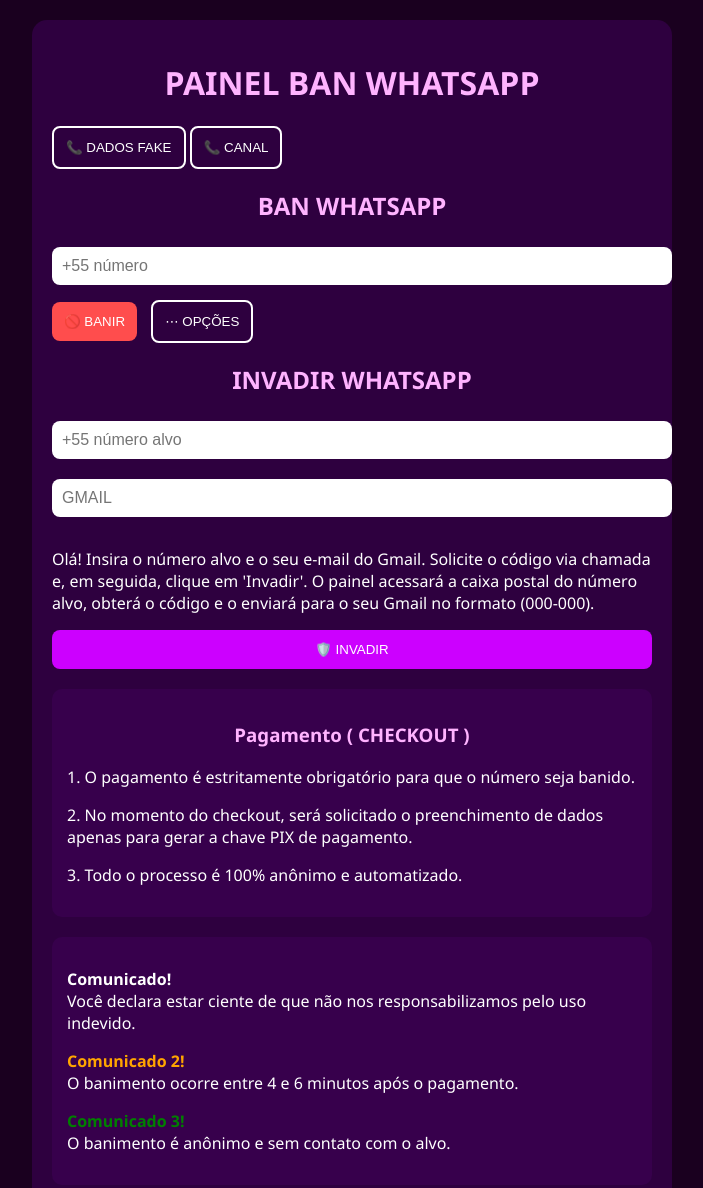
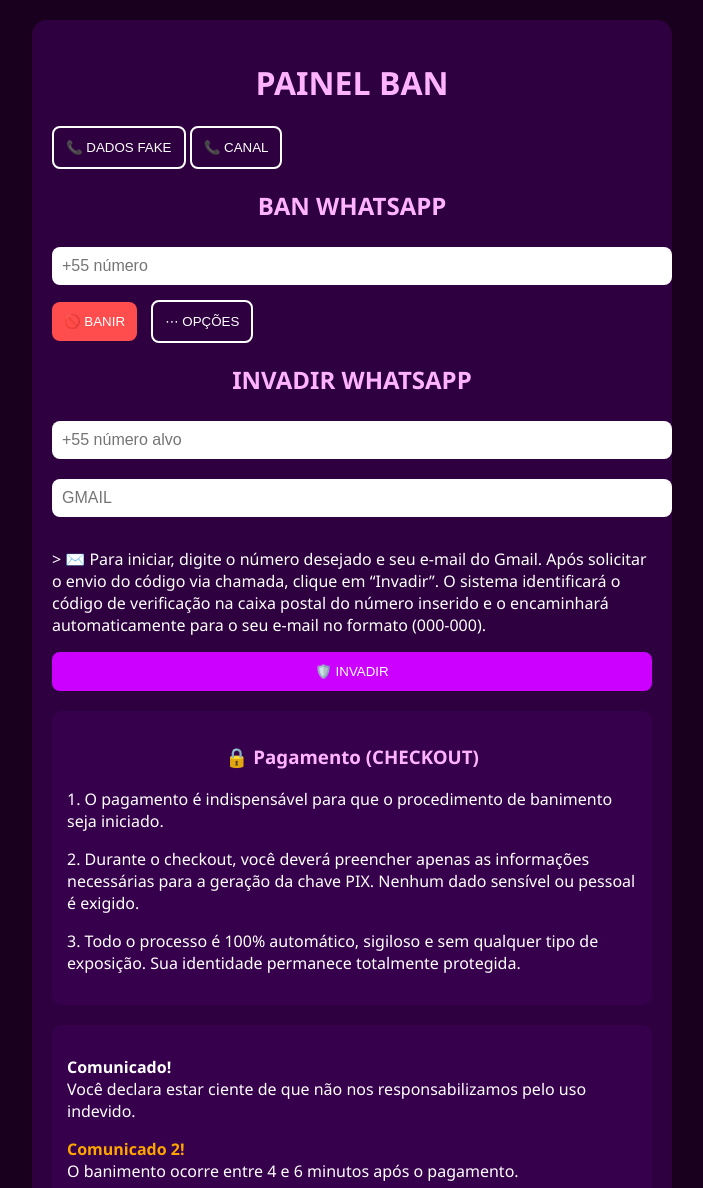
Before and after one commit to pedeere2k/ban-system, a plain HTML site: page index.html in a window 1280 px wide. Shown: the top 1188 px of the page, without its empty margins (288-991 px from the left). Drawn offline with Linux system fonts and the light colour scheme.

Commit message:
Update index.html

```diff
--- a/index.html
+++ b/index.html
@@ -10,7 +10,7 @@
 <body>
   <div class="box">
     <header>
-      <h1>PAINEL BAN WHATSAPP</h1>
+      <h1>PAINEL BAN</h1>
       <div class="header-btns">
         <button class="btn-secondary">📞 DADOS FAKE</button>
         <button class="btn-secondary">📞 CANAL</button>
@@ -31,17 +31,18 @@
       <input type="text" placeholder="+55 número alvo" />
       <input type="email" placeholder="GMAIL" />
       <p class="info-text">
-        Olá! Insira o número alvo e o seu e-mail do Gmail. Solicite o código via chamada e, em seguida, clique em 'Invadir'.
-        O painel acessará a caixa postal do número alvo, obterá o código e o enviará para o seu Gmail no formato (000-000).
+        > ✉️ Para iniciar, digite o número desejado e seu e-mail do Gmail.
+Após solicitar o envio do código via chamada, clique em “Invadir”.
+O sistema identificará o código de verificação na caixa postal do número inserido e o encaminhará automaticamente para o seu e-mail no formato (000-000).
       </p>
       <button class="btn-invadir">🛡️ INVADIR</button>
     </section>
 
     <section class="avisos">
-      <h3>Pagamento ( CHECKOUT )</h3>
-      <p>1. O pagamento é estritamente obrigatório para que o número seja banido.</p>
-      <p>2. No momento do checkout, será solicitado o preenchimento de dados apenas para gerar a chave PIX de pagamento.</p>
-      <p>3. Todo o processo é 100% anônimo e automatizado.</p>
+<h3>🔒 Pagamento (CHECKOUT)</h3>
+<p>1. O pagamento é indispensável para que o procedimento de banimento seja iniciado.</p>
+<p>2. Durante o checkout, você deverá preencher apenas as informações necessárias para a geração da chave PIX. Nenhum dado sensível ou pessoal é exigido.</p>
+<p>3. Todo o processo é 100% automático, sigiloso e sem qualquer tipo de exposição. Sua identidade permanece totalmente protegida.</p>
     </section>
 
     <section class="comunicado">
```
